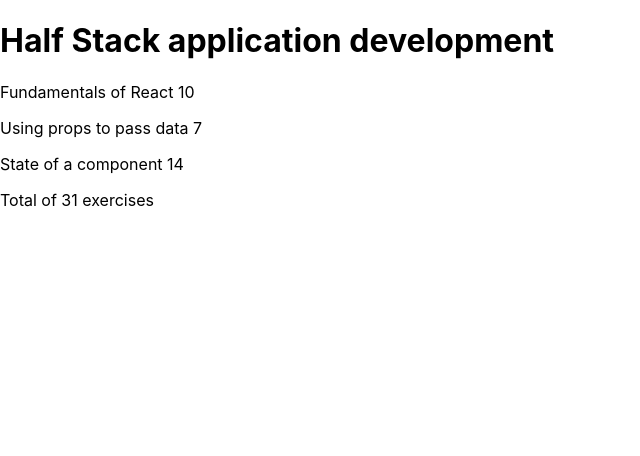
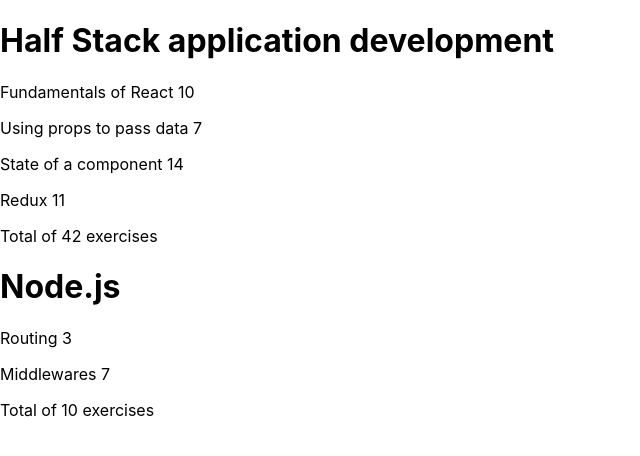
Before and after one commit to Sepoz/FullStack-2021, a React (Create React App) app in the folder part2/courseinfo/: page / in a window 1280 px wide. Shown: the top 456 px of the page, without its empty margins (0-640 px from the left). Built offline with nearby package versions, Linux system fonts and the light colour scheme.

Commit message:
exercise 2.4

```diff
--- a/part2/courseinfo/src/App.js
+++ b/part2/courseinfo/src/App.js
@@ -3,9 +3,10 @@
 import Course from "./components/Course";
 
 const App = () => {
-    const course = {
+    const courses = [
+        {
+            name: "Half Stack application development",
             id: 1,
-        name: "Half Stack application development",
             parts: [
                 {
                     name: "Fundamentals of React",
@@ -22,12 +23,34 @@
                     exercises: 14,
                     id: 3,
                 },
+                {
+                    name: "Redux",
+                    exercises: 11,
+                    id: 4,
+                },
             ],
-    };
+        },
+        {
+            name: "Node.js",
+            id: 2,
+            parts: [
+                {
+                    name: "Routing",
+                    exercises: 3,
+                    id: 1,
+                },
+                {
+                    name: "Middlewares",
+                    exercises: 7,
+                    id: 2,
+                },
+            ],
+        },
+    ];
 
     return (
         <div>
-            <Course course={course} />
+            <Course courses={courses} />
         </div>
     );
 };
--- a/part2/courseinfo/src/components/Course.js
+++ b/part2/courseinfo/src/components/Course.js
@@ -7,9 +7,15 @@
 function Course(props) {
     return (
         <div>
-            <Header name={props.course.name} />
-            <Content parts={props.course.parts} />
-            <Total parts={props.course.parts} />
+            {props.courses.map((course) => {
+                return (
+                    <div key={course.id}>
+                        <Header name={course.name} />
+                        <Content parts={course.parts} />
+                        <Total parts={course.parts} />
+                    </div>
+                );
+            })}
         </div>
     );
 }
```
Lines whose indentation alone changed are shown as unchanged.
